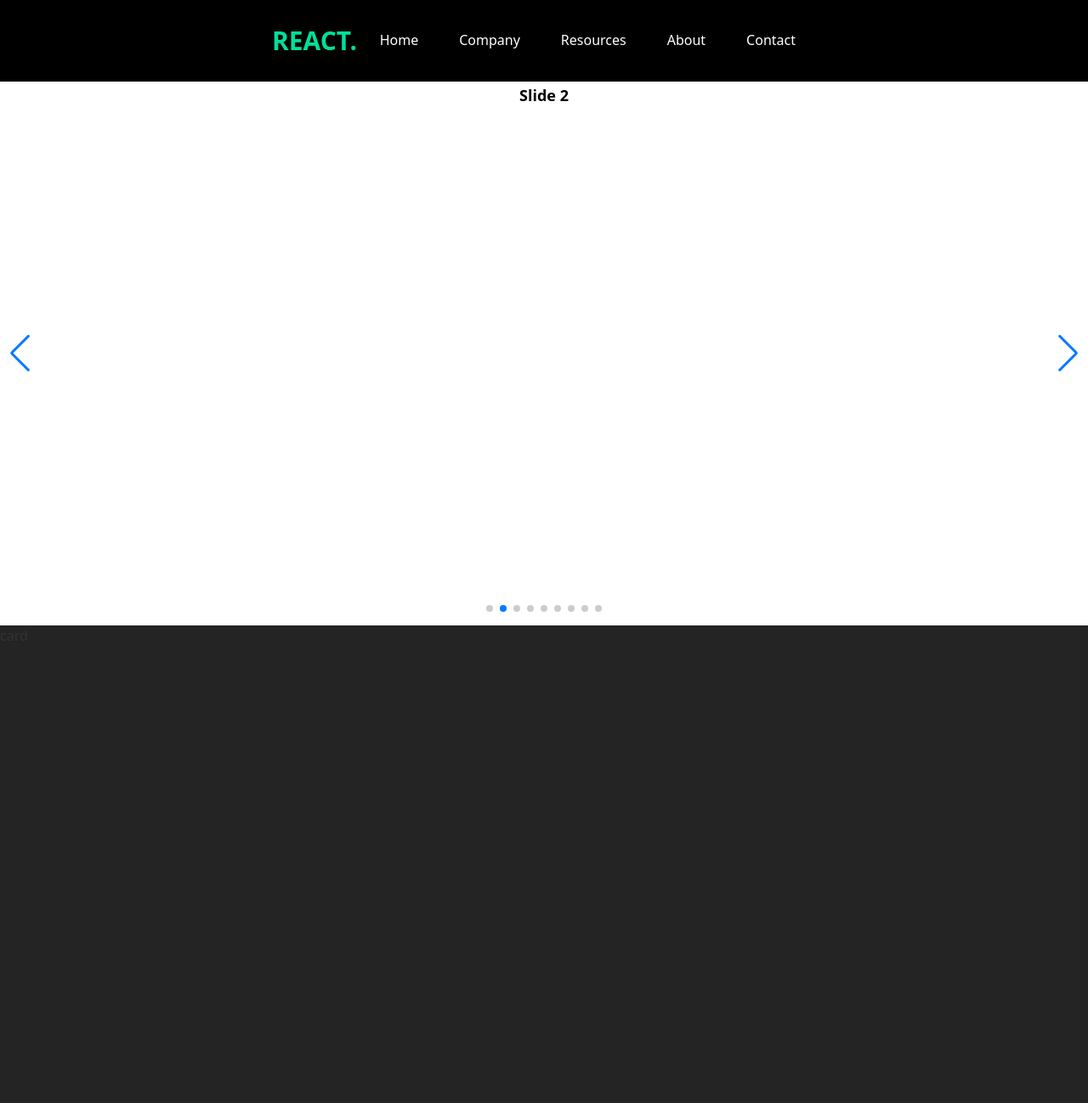
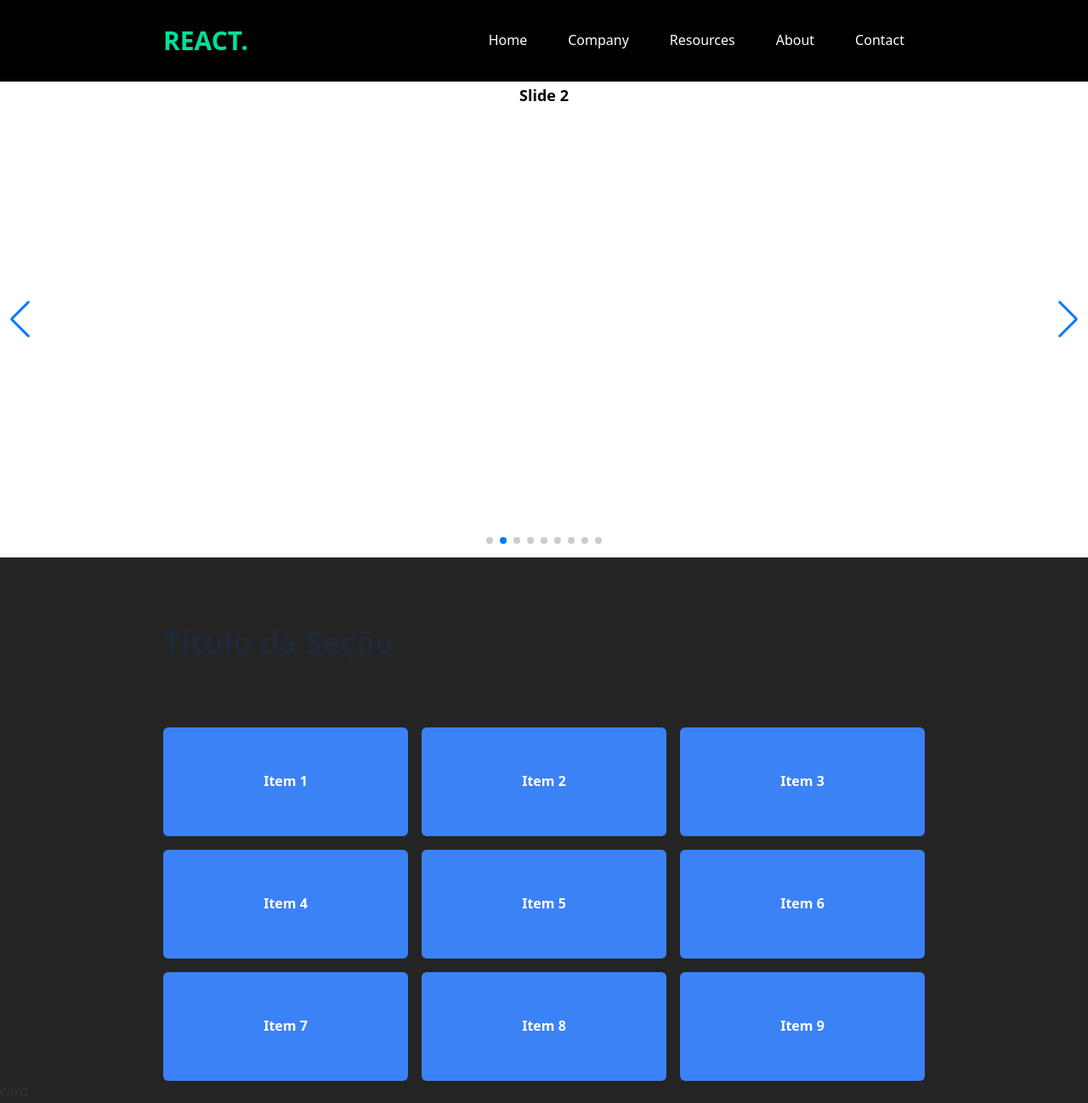
Before and after one commit to Kevin-Itam/Games-Articles, a React (Vite) app in the folder HubArticles/: page / in a window 1280 px wide. Shown: the whole page at 85% size. Before the commit the page ends 800 px from the top, so only its background shows below. Built offline with nearby package versions, Linux system fonts and the light colour scheme.

Commit message:
02/12/2024

```diff
--- a/HubArticles/src/components/HeaderPage.jsx
+++ b/HubArticles/src/components/HeaderPage.jsx
@@ -12,12 +12,13 @@ import '/src/index.css';
 
 const HeaderPage = () => {
   return (
-    <div className='w-full  bg-slate-800'>
+    <div>
       <div className='h-slider'>
         <Swiper
           spaceBetween={30}
           effect={'fade'}
           centeredSlides={true}
+          loop = {true}
           autoplay={{
             delay: 2000,
             disableOnInteraction: false,
--- a/HubArticles/src/components/Navbar.jsx
+++ b/HubArticles/src/components/Navbar.jsx
@@ -21,7 +21,7 @@ const Navbar = () => {
   ];
 
   return (
-    <div className='bg-black flex justify-between items-center h-24 max-full mx-auto text-white px-80'>
+    <div className='bg-black flex justify-between items-center h-24 max-full mx-auto text-white px-48'>
       {/* Logo */}
       <h1 className='w-full text-3xl font-bold text-[#00df9a]'>REACT.</h1>
 
--- a/HubArticles/src/components/RecentNews.jsx
+++ b/HubArticles/src/components/RecentNews.jsx
@@ -2,9 +2,19 @@ import React from 'react'
 
 const RecentNews = () => {
   return (
-    <div>
-
+    <div className="px-48">
+      <h2 class="text-4xl py-20 font-bold text-gray-800">Título da Seção</h2>
+    <div className="grid grid-cols-1 sm:grid-cols-2 lg:grid-cols-3 gap-4">
+      {Array.from({ length: 9 }, (_, i) => (
+        <div
+          key={i}
+          className="flex items-center justify-center h-32 bg-blue-500 text-white font-bold rounded-md"
+        >
+          Item {i + 1}
+        </div>
+      ))}
     </div>
+  </div>
   )
 }
 
--- a/HubArticles/src/index.css
+++ b/HubArticles/src/index.css
@@ -26,7 +26,7 @@ body {
 .swiper-slide {
   text-align: center;
   font-size: 18px;
-  background: #fff;
+  background: #ffffff;
 
   /* Center slide text vertically */
   display: flex;
@@ -40,3 +40,7 @@ body {
   height: 100%;
   object-fit: cover;
 }
+.swiper-button-disabled {
+  opacity: 1 !important; /* Força a visibilidade */
+  pointer-events: auto !important; /* Permite o clique */
+}
--- a/HubArticles/src/pages/HomePage.jsx
+++ b/HubArticles/src/pages/HomePage.jsx
@@ -1,9 +1,11 @@
 import HeaderPage from "../components/HeaderPage"
+import RecentNews from "../components/RecentNews"
 function HomePage() {
 
     return (
       <div>
         <HeaderPage/>
+        <RecentNews/>
       </div>
     )
   }
--- a/HubArticles/tailwind.config.js
+++ b/HubArticles/tailwind.config.js
@@ -4,7 +4,7 @@ module.exports = {
   theme: {
     extend: {
       height:{
-        'slider': '40rem',
+        'slider': '35rem',
       }
     },
   },
```
